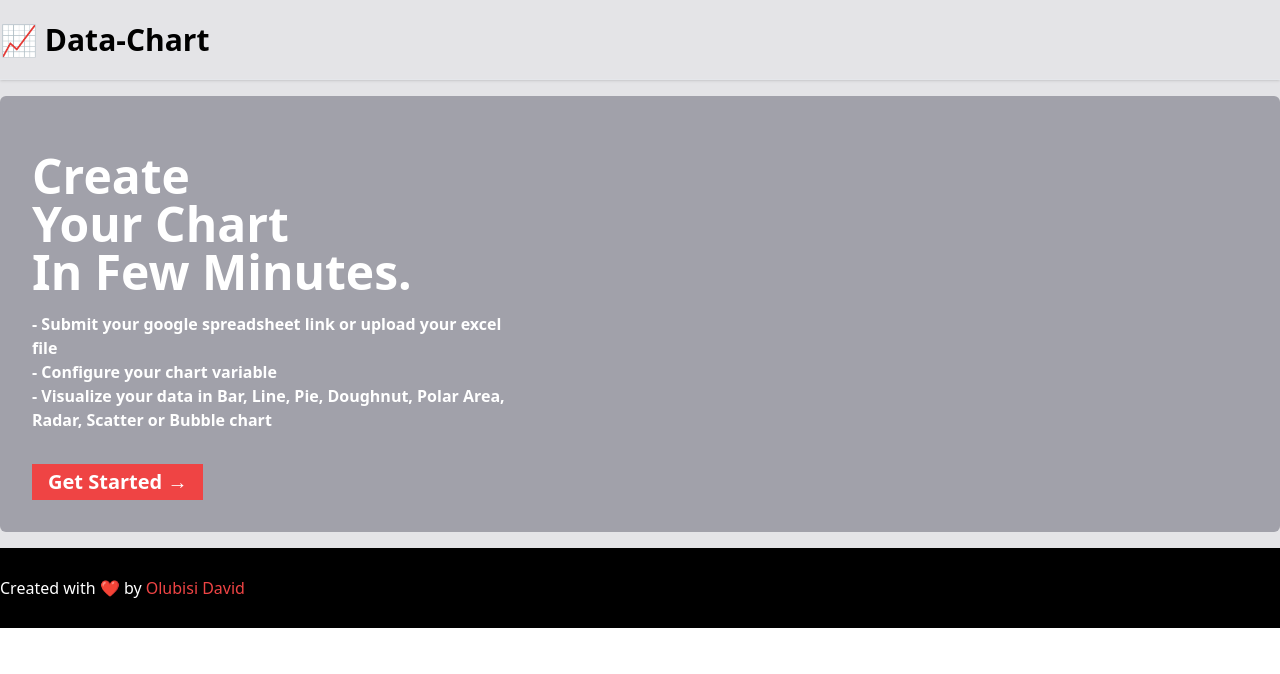
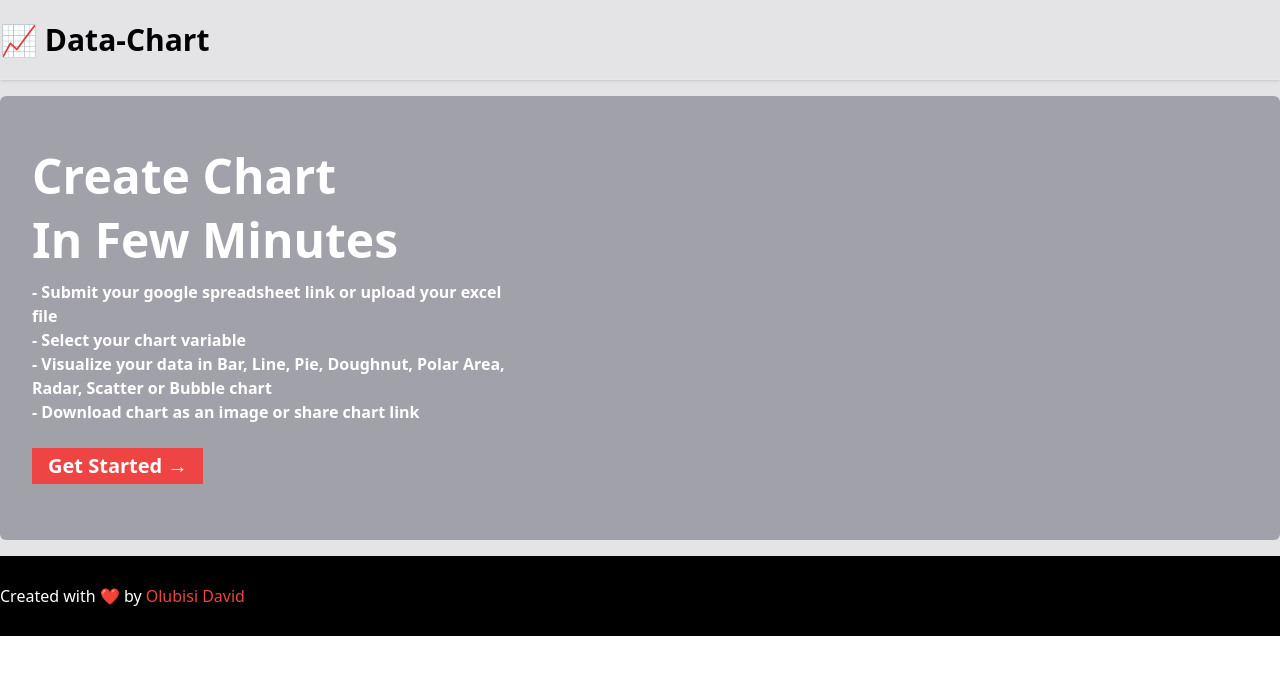
Before and after one commit to BisiDavi/singlestore-datachart, a Next.js app: page / in a window 1280 px wide. Shown: the top 674 px of the page. Built offline with nearby package versions, Linux system fonts and the light colour scheme.

Commit message:
homepagebanner, listdetails and banner.json added

```diff
--- a/app/page.tsx
+++ b/app/page.tsx
@@ -1,27 +1,9 @@
-import Button from "@/components/Button";
+import HomepageBanner from "@/components/HomepageBanner";
 
 export default function Page() {
   return (
     <section className="bg-zinc-400 p-8 rounded-md">
-      <div className="text text-white font-bold my-6 w-2/5">
-        <div className="heading text-5xl mb-4">
-          <h4>Create</h4>
-          <h4>Your Chart</h4>
-          <h4>In Few Minutes.</h4>
-        </div>
-        <h6>- Submit your google spreadsheet link or upload your excel file</h6>
-        <h6>- Configure your chart variable</h6>
-        <h6>
-          - Visualize your data in Bar, Line, Pie, Doughnut, Polar Area, Radar,
-          Scatter or Bubble chart{" "}
-        </h6>
-      </div>
-      <Button
-        text="Get Started"
-        className="bg-red-500 text-white px-4 py-1 font-bold text-xl mt-2 hover:opacity-70"
-        icon="→"
-        // onClick={() => ""}
-      />
+      <HomepageBanner />
       <div className="chart-wrapper w-3/5"></div>
     </section>
   );
--- /dev/null
+++ b/components/HomepageBanner.tsx
@@ -0,0 +1,18 @@
+import Button from "@/components/Button";
+import ListDetails from "@/components/ListDetails";
+
+export default function HomepageBanner() {
+  return (
+    <>
+      <div className="text text-white font-bold my-6 w-2/5">
+        <ListDetails type="heading" className="heading text-5xl mb-4" />
+        <ListDetails type="text" />
+        <Button
+          text="Get Started"
+          className="bg-red-500 text-white px-4 py-1 font-bold text-xl mt-6 hover:opacity-70"
+          icon="→"
+        />
+      </div>
+    </>
+  );
+}
--- /dev/null
+++ b/components/ListDetails.tsx
@@ -0,0 +1,15 @@
+import bannerData from "@/json//banner.json";
+
+type listDetailsType = { type: "heading" | "text"; className?: string };
+
+export default function ListDetails({ type, className }: listDetailsType) {
+  return (
+    <>
+      {bannerData[type].map((item) => (
+        <div className={className} key={item}>
+          {type === "text" ? <h6>{item}</h6> : <h4>{item}</h4>}
+        </div>
+      ))}
+    </>
+  );
+}
--- /dev/null
+++ b/json/banner.json
@@ -0,0 +1,9 @@
+{
+  "heading": ["Create Chart", "In Few Minutes"],
+  "text": [
+    "- Submit your google spreadsheet link or upload your excel file",
+    "- Select your chart variable",
+    "- Visualize your data in Bar, Line, Pie, Doughnut, Polar Area, Radar, Scatter or Bubble chart",
+    "- Download chart as an image or share chart link"
+  ]
+}
```
